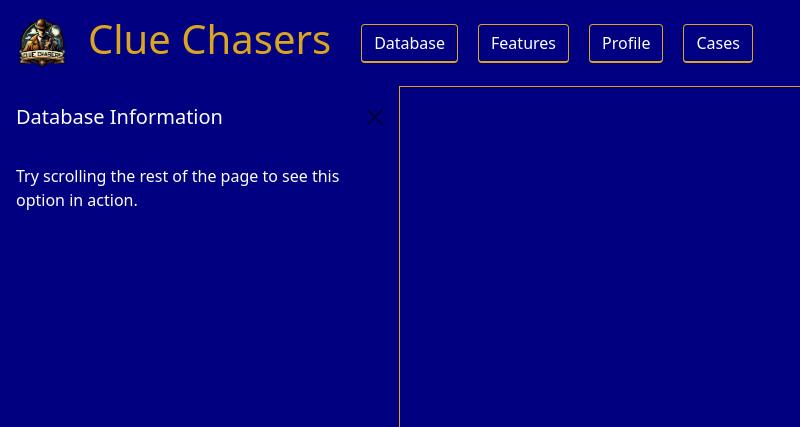
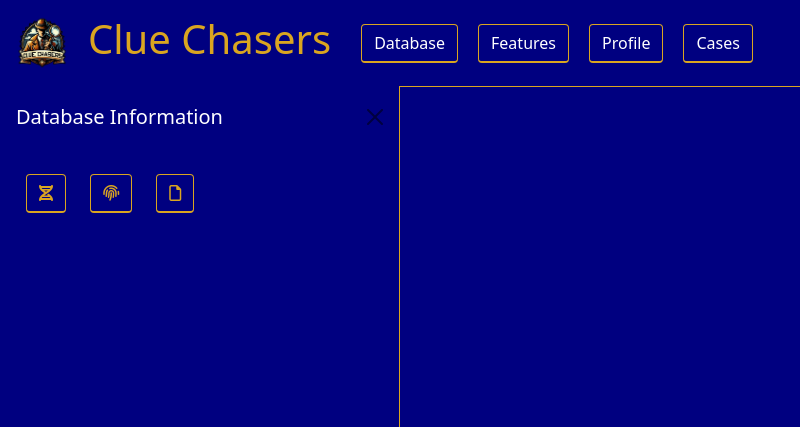
Before and after one commit to AndersH82/Clue-Chasers, a Django app: page / in a window 1280 px wide, after a click on "Database". Shown: the top 427 px of the page, without its empty margins (0-800 px from the left). Run offline with Django 5.2, Linux system fonts and the light colour scheme; some libraries are stand-ins or nearby versions.

Commit message:
add buttons to sidebar

```diff
--- a/clue_chasers/static/css/styles.css
+++ b/clue_chasers/static/css/styles.css
@@ -67,6 +67,30 @@ a.dropdown-item:hover {
     background-color: blue;
     color: white;
 }
+
+/* side bar */
+
+.btn.btn-sidebar {
+    background-color: navy;
+    border-color: goldenrod;
+    color: white;
+    margin: 10px;
+    border-bottom: 2px solid goldenrod;
+}
+
+i {
+    color: goldenrod;
+}
+
+.btn.btn-sidebar:hover {
+    background-color: blue;
+    border-color: goldenrod;
+    color: white;
+    margin: 10px;
+}
+
+
+
 /* base.html */
 
 body {
@@ -74,4 +98,5 @@ body {
     color: white;
 }
 
+
 /* footer */
--- a/clue_chasers/templates/base.html
+++ b/clue_chasers/templates/base.html
@@ -23,13 +23,16 @@
                 <button type="button" class="btn-close" data-bs-dismiss="offcanvas" aria-label="Close"></button>
             </div>
             <div class="offcanvas-body">
-                <p>Try scrolling the rest of the page to see this option in action.</p>
+                <button class="btn btn-sidebar" type="button"><i class="fa-solid fa-dna"></i></button>
+                <button class="btn btn-sidebar" type="button"><i class="fa-solid fa-fingerprint"></i></button>
+                <button class="btn btn-sidebar" type="button"><i class="fa-regular fa-file"></i></button>
             </div>
             </div>
     </main>
     <footer>
 
     </footer>
+    <script src="https://kit.fontawesome.com/1c9e9f31ac.js" crossorigin="anonymous"></script>
     <script src="https://cdn.jsdelivr.net/npm/@popperjs/core@2.10.2/dist/umd/popper.min.js" integrity="sha384-7+zCNj/IqJ95wo16oMtfsKbZ9ccEh31eOz1HGyDuCQ6wgnyJNSYdrPa03rtR1zdB" crossorigin="anonymous"></script>
     <script src="https://cdn.jsdelivr.net/npm/bootstrap@5.1.3/dist/js/bootstrap.min.js" integrity="sha384-QJHtvGhmr9XOIpI6YVutG+2QOK9T+ZnN4kzFN1RtK3zEFEIsxhlmWl5/YESvpZ13" crossorigin="anonymous"></script>
 </body>
```
